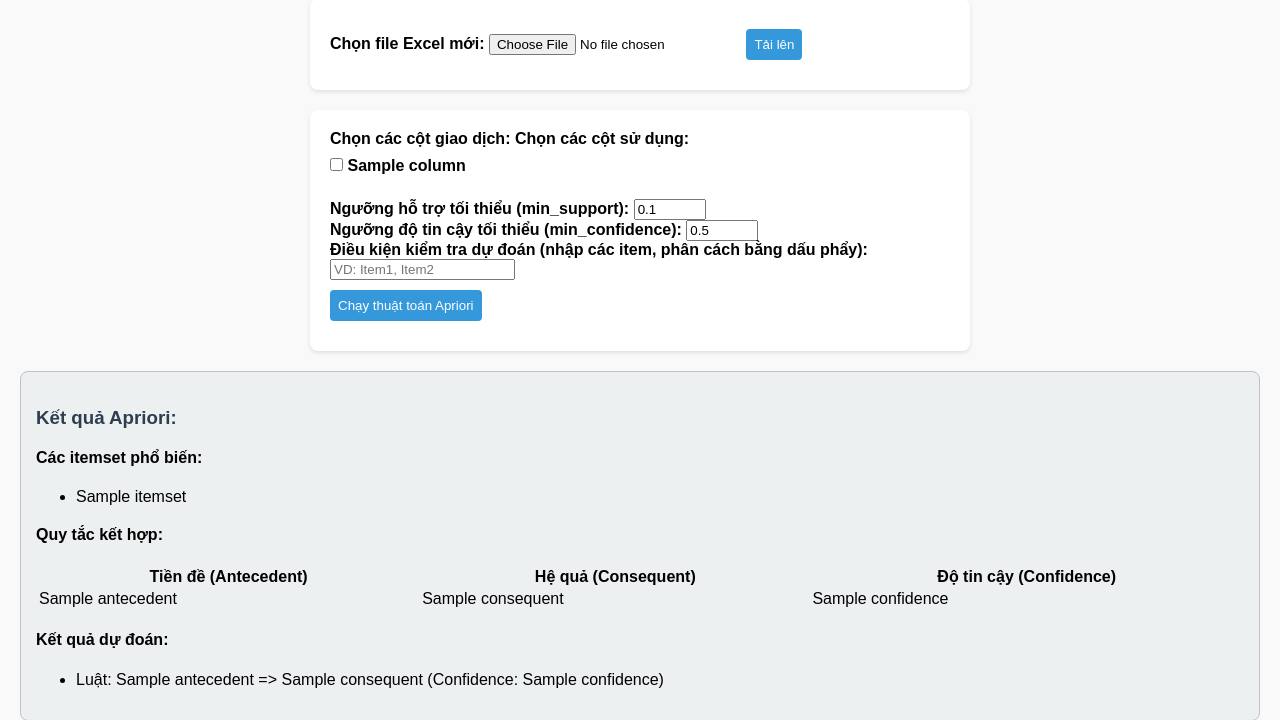
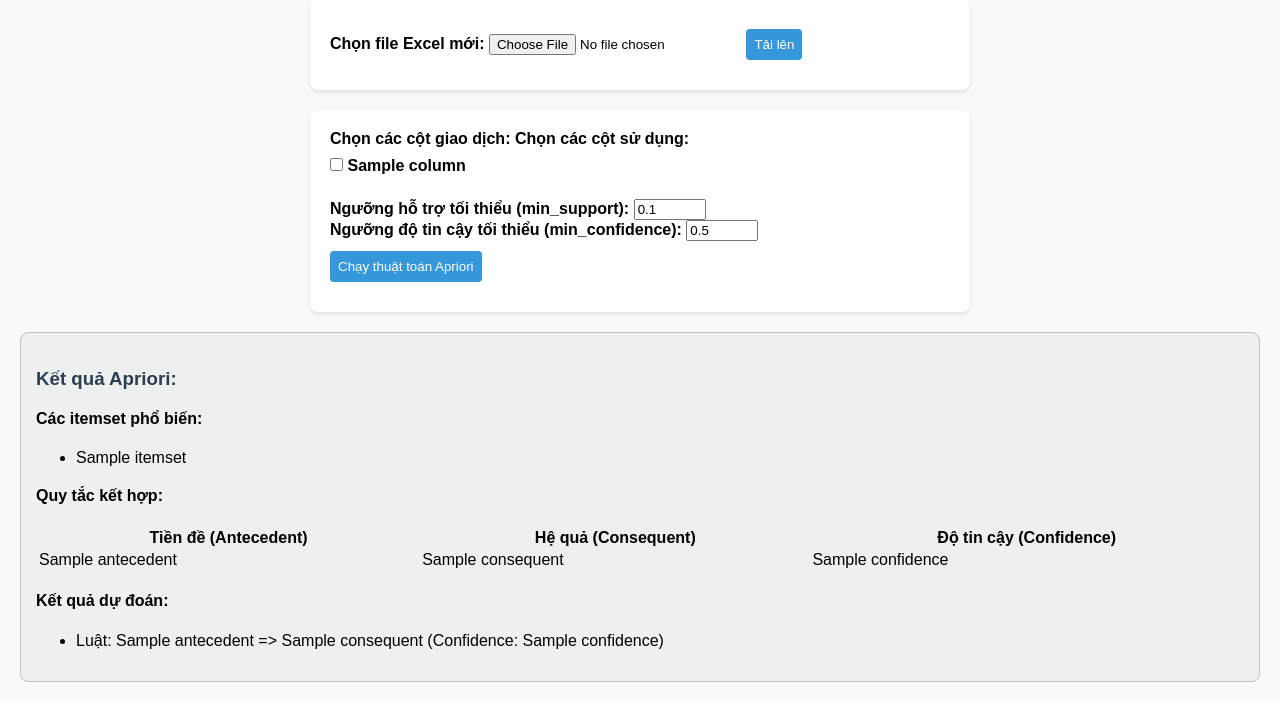
Before and after one commit to ptxthuongthuong/data_mining, a Flask app: template templates/apriori.html in a window 1280 px wide. Shown: the part 219-939 px from the top of the page. After the commit the page ends 901 px from the top, so only its background shows below. Run offline with Flask 3, Linux system fonts and the light colour scheme; the template is opened without the code that fills it: most values are stand-ins (such as "Sample title", 1, 10 or a date in 2020).

Commit message:
Update apriori.html

```diff
--- a/templates/apriori.html
+++ b/templates/apriori.html
@@ -20,10 +20,6 @@
         <input type="number" id="min_confidence" name="min_confidence" min="0" max="1" step="0.01" value="0.5" required>
         <br>
 
-        <!-- Nhập điều kiện kiểm tra dự đoán -->
-        <label for="prediction_conditions">Điều kiện kiểm tra dự đoán (nhập các item, phân cách bằng dấu phẩy):</label>
-        <input type="text" id="prediction_conditions" name="prediction_conditions" placeholder="VD: Item1, Item2" value="">
-        <br>
 
         <!-- Nút submit -->
         <button type="submit" class="btn btn-primary">Chạy thuật toán Apriori</button>
```
